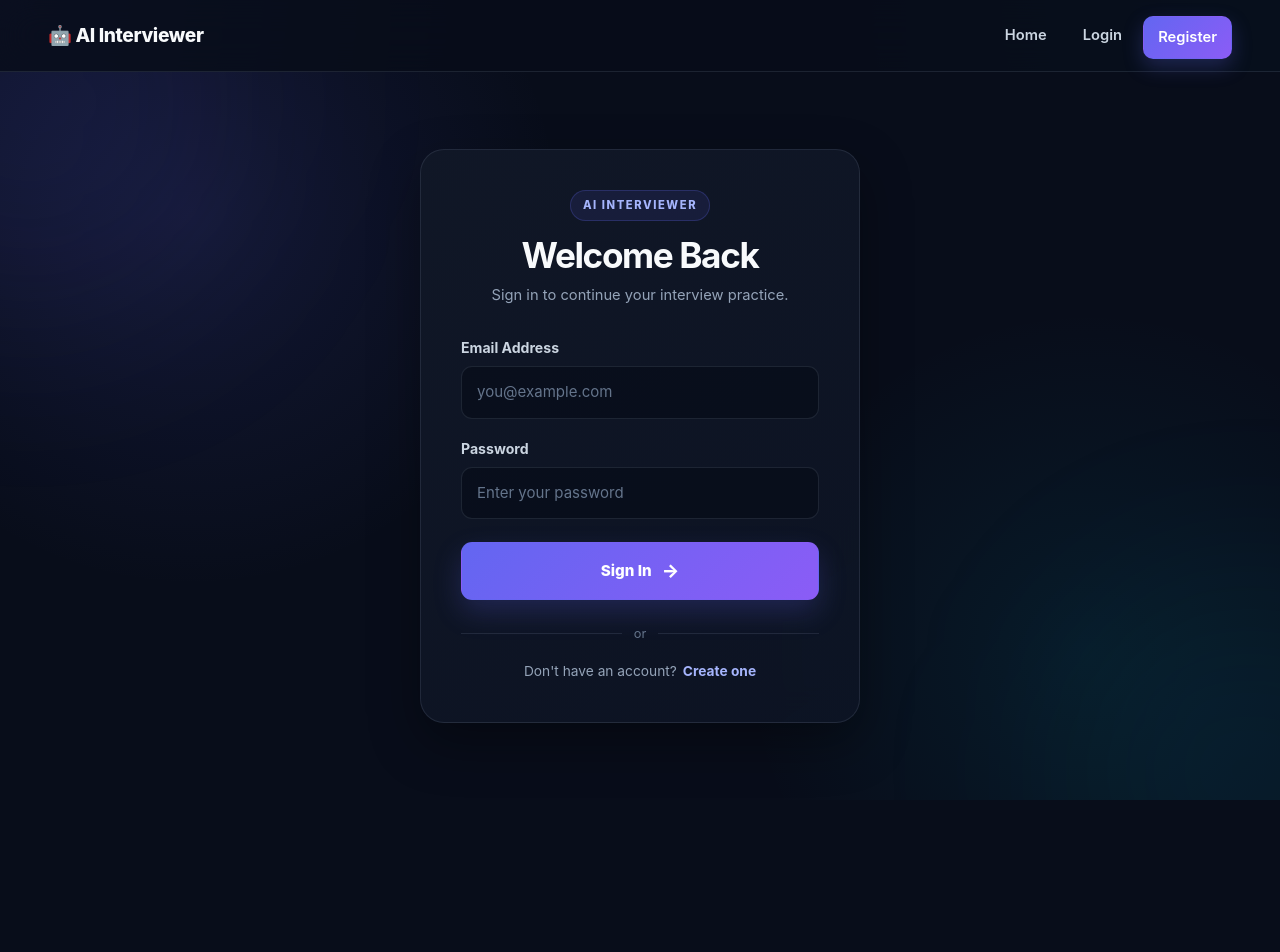
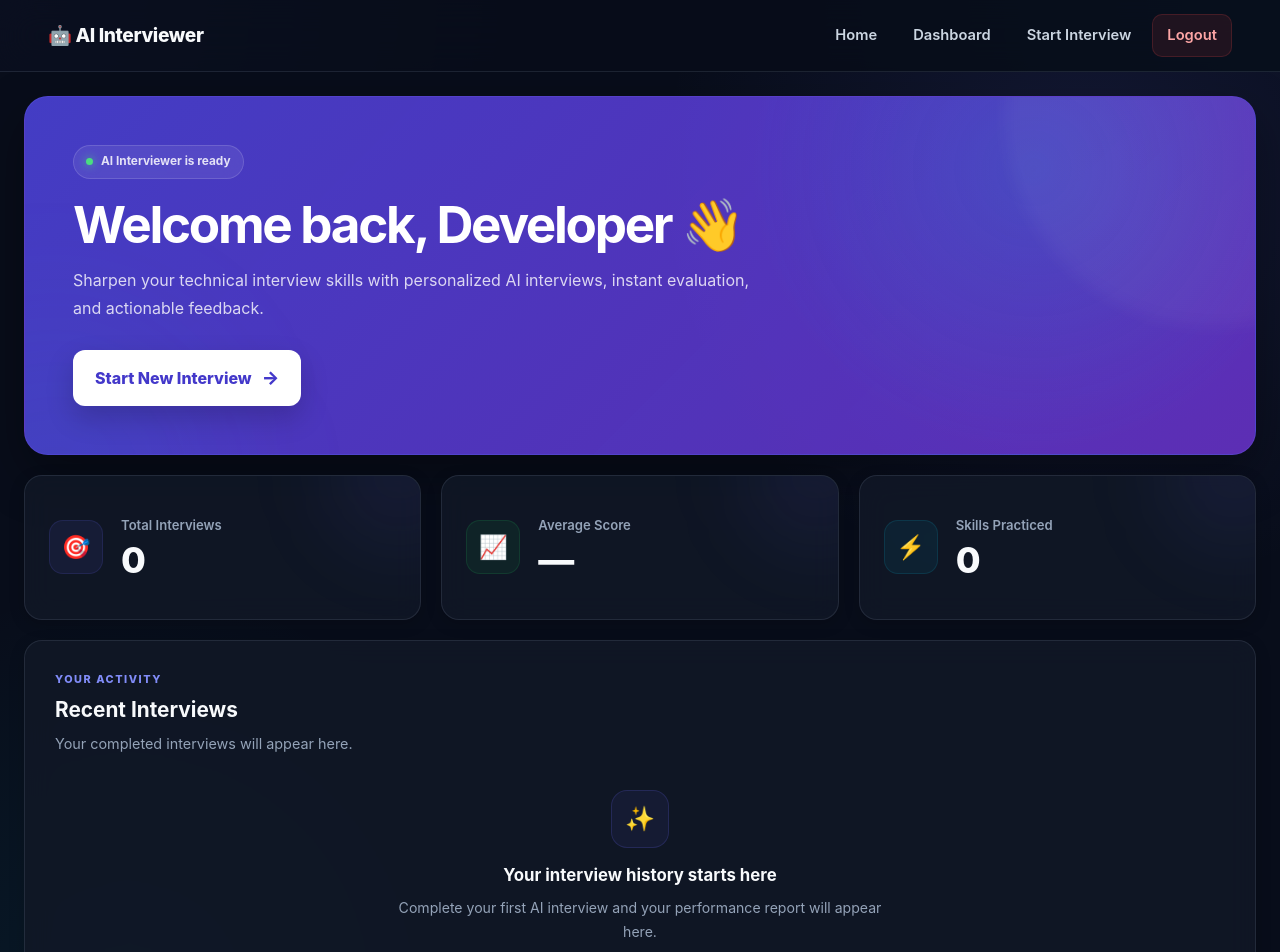
Before and after one commit to tanixxq/AI_MOCK_INTERVIEWER, a React (Vite) app in the folder Frontend/: page /dashboard in a window 1280 px wide. Before the commit this address led to /login. Shown: the top 952 px of the page. Before the commit the page ends 800 px from the top, so only its background shows below. Built offline with nearby package versions, Linux system fonts and the light colour scheme; no server answers; sample sign-in values are in the browser's storage.

Commit message:
Fix automatic authentication after registration

```diff
--- a/Frontend/src/Pages/Dashboard.jsx
+++ b/Frontend/src/Pages/Dashboard.jsx
@@ -6,22 +6,45 @@ import "./Dashboard.css";
 const Dashboard=()=>{
 
     const navigate=useNavigate();
-
     const [user,setUser]=useState(null);
 
     useEffect(()=>{
 
         const fetchUser=async()=>{
 
+            const token=localStorage.getItem("token");
+
+            if(!token){
+                navigate("/login");
+                return;
+            }
+
             try{
+
                 const response=await API.get("/auth/me");
-                setUser(response.data.user);
+
+                const currentUser=
+                    response.data.user || response.data;
+
+                setUser(currentUser);
 
             }catch(error){
-                console.log(error);
+
+                console.log(
+                    "Dashboard Auth Error:",
+                    error
+                );
+
+                if(
+                    error.response?.status===401 ||
+                    error.response?.status===403
+                ){
 
                     localStorage.removeItem("token");
                     navigate("/login");
+
+                }
+
             }
 
         };
@@ -33,18 +56,27 @@ const Dashboard=()=>{
 
     return(
 
-        <div className="dashboard-container">
+        <main className="dashboard-container">
 
-            <main className="dashboard-content">
+            <div className="dashboard-content">
 
                 <section className="welcome-card">
 
+                    <div className="welcome-content">
+
+                        <div className="status-badge">
+                            <span className="status-dot"></span>
+                            AI Interviewer is ready
+                        </div>
+
                         <h1>
-                        Welcome back {user?.name || "User"} 👋
+                            Welcome back, {user?.name || "Developer"} 👋
                         </h1>
 
                         <p>
-                        Practice technical interviews and improve your skills with AI feedback.
+                            Sharpen your technical interview skills with
+                            personalized AI interviews, instant evaluation,
+                            and actionable feedback.
                         </p>
 
                         <button
@@ -54,46 +86,60 @@ const Dashboard=()=>{
                             Start New Interview
                         </button>
 
+                    </div>
+
                 </section>
 
 
                 <section className="stats-container">
 
-                    <div className="stat-card">
+                    <div className="stat-card stat-primary">
 
-                        <h3>
-                            Interviews
-                        </h3>
+                        <div className="stat-icon">
+                            🎯
+                        </div>
 
-                        <p>
-                            0
-                        </p>
+                        <div className="stat-content">
+                            <span className="stat-label">
+                                Total Interviews
+                            </span>
+
+                            <p>0</p>
+                        </div>
 
                     </div>
 
 
-                    <div className="stat-card">
+                    <div className="stat-card stat-success">
 
-                        <h3>
+                        <div className="stat-icon">
+                            📈
+                        </div>
+
+                        <div className="stat-content">
+                            <span className="stat-label">
                                 Average Score
-                        </h3>
+                            </span>
 
-                        <p>
-                            -
-                        </p>
+                            <p>—</p>
+                        </div>
 
                     </div>
 
 
-                    <div className="stat-card">
+                    <div className="stat-card stat-accent">
 
-                        <h3>
-                            Skill Growth
-                        </h3>
+                        <div className="stat-icon">
+                            ⚡
+                        </div>
 
-                        <p>
-                            -
-                        </p>
+                        <div className="stat-content">
+                            <span className="stat-label">
+                                Skills Practiced
+                            </span>
+
+                            <p>0</p>
+                        </div>
 
                     </div>
 
@@ -101,6 +147,14 @@ const Dashboard=()=>{
 
 
                 <section className="recent-card">
+
+                    <div className="recent-header">
+
+                        <div>
+
+                            <span className="section-eyebrow">
+                                YOUR ACTIVITY
+                            </span>
 
                             <h2>
                                 Recent Interviews
@@ -110,11 +164,40 @@ const Dashboard=()=>{
                                 Your completed interviews will appear here.
                             </p>
 
+                        </div>
+
+                    </div>
+
+
+                    <div className="empty-state">
+
+                        <div className="empty-icon">
+                            ✨
+                        </div>
+
+                        <h3>
+                            Your interview history starts here
+                        </h3>
+
+                        <p>
+                            Complete your first AI interview and your
+                            performance report will appear here.
+                        </p>
+
+                        <button
+                            className="empty-action"
+                            onClick={()=>navigate("/create-interview")}
+                        >
+                            Take Your First Interview
+                        </button>
+
+                    </div>
+
                 </section>
 
+            </div>
+
         </main>
-
-        </div>
 
     );
 
--- a/Frontend/src/Pages/Register.jsx
+++ b/Frontend/src/Pages/Register.jsx
@@ -31,14 +31,20 @@ const Register=()=>{
             setLoading(true);
             setError("");
 
-            await API.post(
+            const response=await API.post(
                 "/auth/register",
                 formData
             );
 
-            alert("Registration successful!");
+            console.log("REGISTER RESPONSE:",response.data);
+            console.log("REGISTER TOKEN:",response.data.token);
 
-            navigate("/login");
+            localStorage.setItem(
+                "token",
+                response.data.token
+            );
+
+            navigate("/dashboard");
 
         }catch(error){
 
@@ -54,6 +60,7 @@ const Register=()=>{
             setLoading(false);
 
         }
+
     };
 
     return(
```
Also changed, not shown: 2 other files (tests, documents, lock files or other folders). Lines whose indentation alone changed are shown as unchanged.
